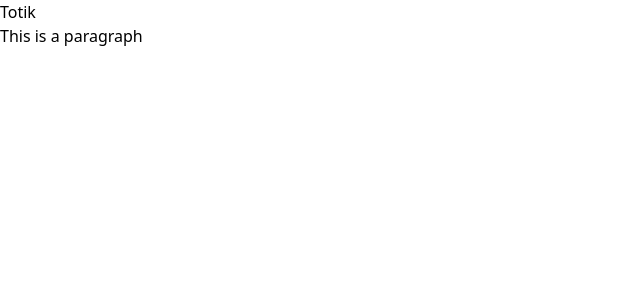
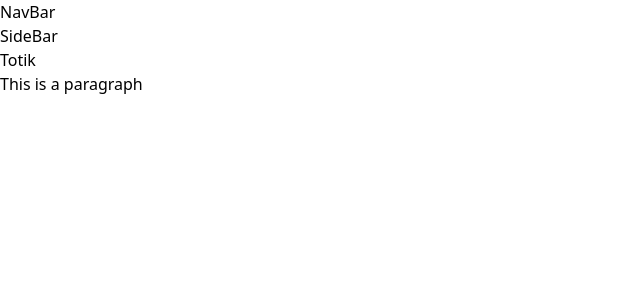
Before and after one commit to IBNAHMADMOHAMED1/toktik, a Next.js app: page / in a window 1280 px wide. Shown: the top 300 px of the page, without its empty margins (0-640 px from the left). Built offline with nearby package versions, Linux system fonts and the light colour scheme.

Commit message:
import Nav && SideBar

```diff
--- a/pages/_app.tsx
+++ b/pages/_app.tsx
@@ -1,8 +1,31 @@
 import '../styles/globals.css'
 import type { AppProps } from 'next/app'
+import { useState, useEffect } from 'react'
+import NavBar from '../components/NavBar'
+import SideBar from '../components/SideBar'
+const MyApp = ({ Component, pageProps }: AppProps) => {
+  const [isSSR, setIsSSR] = useState(true)
+  useEffect(() => {
+    setIsSSR(false)
+  }
+  , [])
+  if (isSSR) return null
 
-function MyApp({ Component, pageProps }: AppProps) {
-  return <Component {...pageProps} />
+  return (
+    <div>
+      <NavBar />
+      <div className="flex gap-6 md:gap-20">
+        <div className="h-[92vh] overflow-hidden xl:hover:overflow-auto">
+          <SideBar />
+        </div>
+        <div className="mt-4 flex flex-col gap-10 overflow-auto h-[88vh] videos flex-1">
+          <Component {...pageProps} />
+          </div>
+        </div>
+    </div>
+  )
+
 }
 
+
 export default MyApp
```
